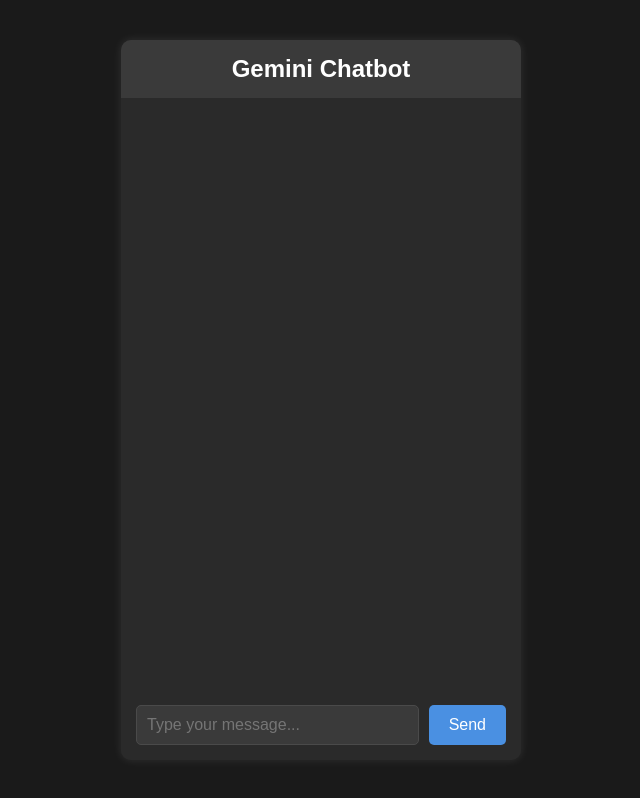
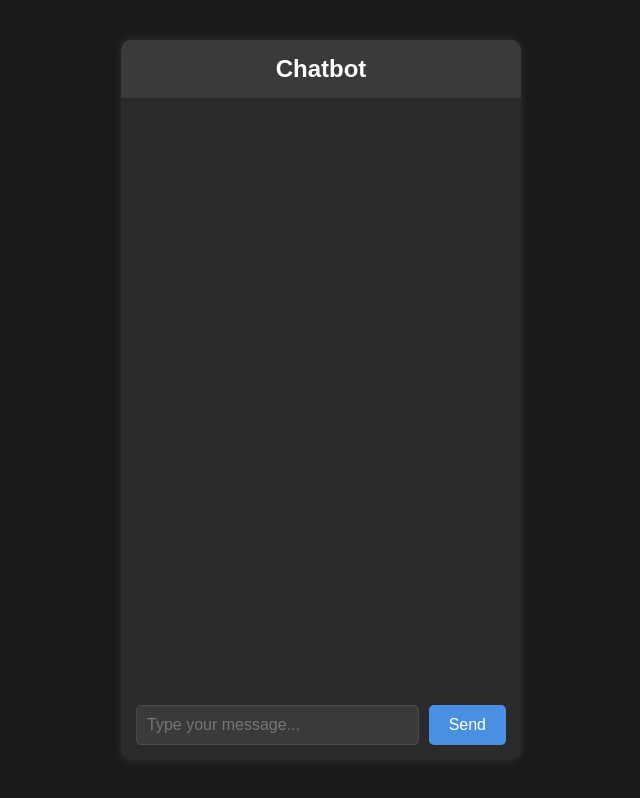
Before and after one commit to Satyamkumark1/mini-js-poc, a plain HTML site: page index.html in a window 1280 px wide. Shown: the whole page, without its empty margins (319-959 px from the left). Drawn offline with Linux system fonts and the light colour scheme.

Commit message:
Update index.html

```diff
--- a/index.html
+++ b/index.html
@@ -3,13 +3,13 @@
 <head>
     <meta charset="UTF-8">
     <meta name="viewport" content="width=device-width, initial-scale=1.0">
-    <title>Gemini Chatbot</title>
+    <title> Chatbot</title>
     <link rel="stylesheet" href="style.css">
 </head>
 <body>
     <div class="chat-container">
         <div class="chat-header">
-            <h1>Gemini Chatbot</h1>
+            <h1> Chatbot</h1>
         </div>
         <div class="chat-messages" id="chat-messages"></div>
         <div class="chat-input-container">
```
